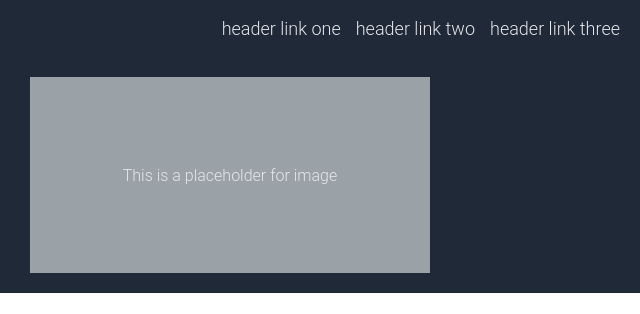
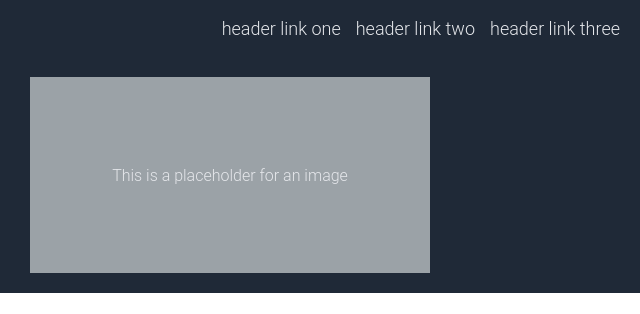
Before and after one commit to Vuqar05/odin-landing, a plain HTML site: page index.html in a window 1280 px wide. Shown: the top 314 px of the page, 610-1250 px from the left. Drawn offline with Linux system fonts and the light colour scheme.

Commit message:
Changed text in image placeholder

```diff
--- a/index.html
+++ b/index.html
@@ -29,7 +29,7 @@
             <button id="sign">Sign up</button>
         </div>
         <div class="description-img">
-            This is a placeholder for image
+            This is a placeholder for an image
         </div>
     </div>
 </div>
```
